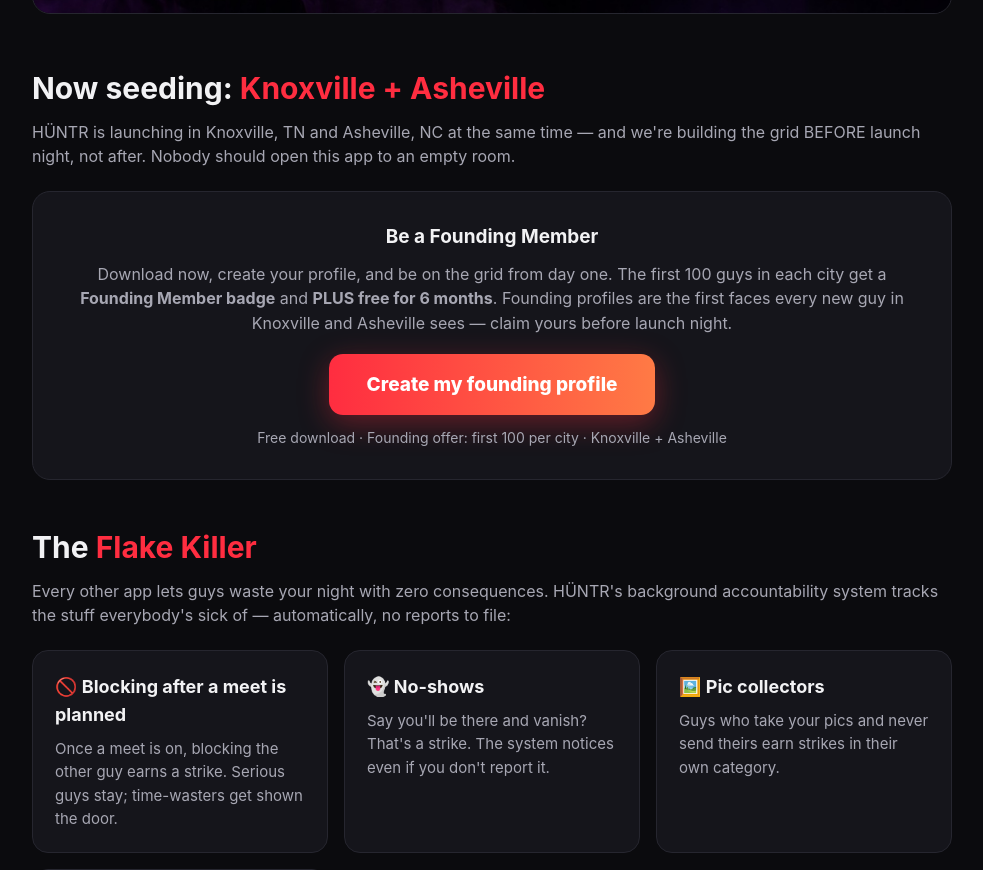
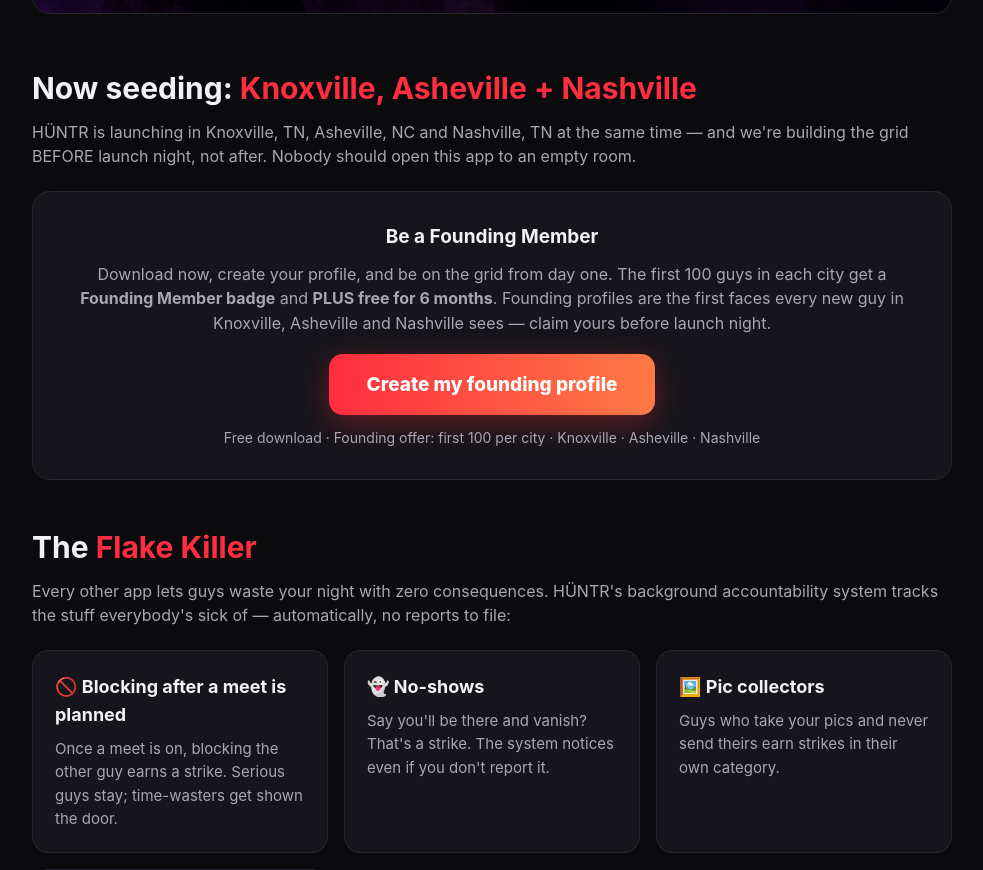
Before and after one commit to chaosdemonhank/huntr, a plain HTML site: page docs/index.html in a window 1280 px wide. Shown: the part 909-1779 px from the top of the page, without its empty margins (148-1131 px from the left). Drawn offline with Linux system fonts and the light colour scheme.

Commit message:
Landing: add Nashville as third seeding city

```diff
--- a/docs/index.html
+++ b/docs/index.html
@@ -66,13 +66,13 @@
 <main class="wrap">
 
   <section>
-    <h2>Now seeding: <span class="a">Knoxville + Asheville</span></h2>
-    <p class="sub">HÜNTR is launching in Knoxville, TN and Asheville, NC at the same time — and we're building the grid BEFORE launch night, not after. Nobody should open this app to an empty room.</p>
+    <h2>Now seeding: <span class="a">Knoxville, Asheville + Nashville</span></h2>
+    <p class="sub">HÜNTR is launching in Knoxville, TN, Asheville, NC and Nashville, TN at the same time — and we're building the grid BEFORE launch night, not after. Nobody should open this app to an empty room.</p>
     <div class="price">
       <p style="font-size:19px;font-weight:700">Be a Founding Member</p>
-      <p class="sub" style="margin:10px 0 18px">Download now, create your profile, and be on the grid from day one. The first 100 guys in each city get a <b>Founding Member badge</b> and <b>PLUS free for 6 months</b>. Founding profiles are the first faces every new guy in Knoxville and Asheville sees — claim yours before launch night.</p>
+      <p class="sub" style="margin:10px 0 18px">Download now, create your profile, and be on the grid from day one. The first 100 guys in each city get a <b>Founding Member badge</b> and <b>PLUS free for 6 months</b>. Founding profiles are the first faces every new guy in Knoxville, Asheville and Nashville sees — claim yours before launch night.</p>
       <a class="btn" href="https://github.com/chaosdemonhank/huntr/releases/download/v4.0.1/app-release.apk">Create my founding profile</a>
-      <div class="meta">Free download · Founding offer: first 100 per city · Knoxville + Asheville</div>
+      <div class="meta">Free download · Founding offer: first 100 per city · Knoxville · Asheville · Nashville</div>
     </div>
   </section>
 
```
